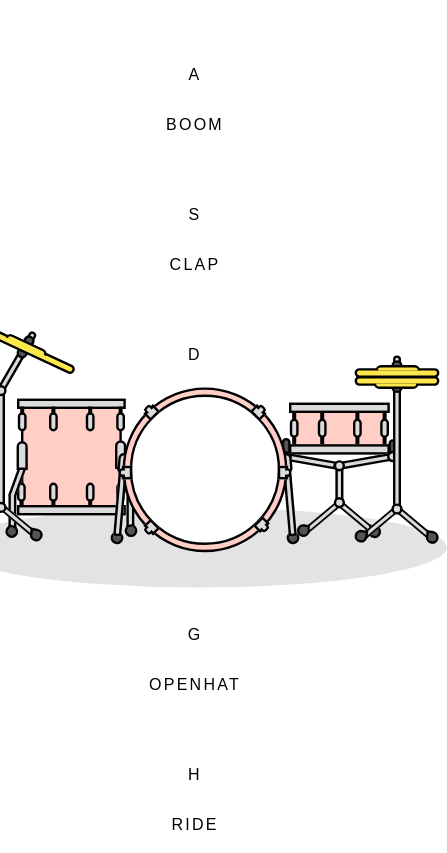
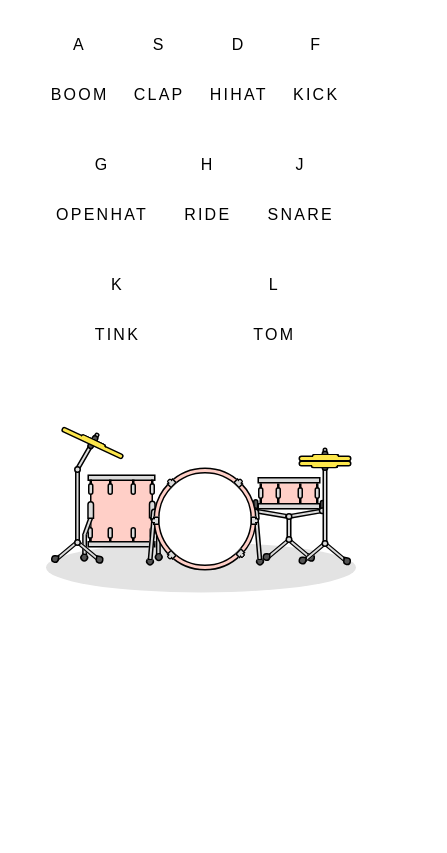
Before and after one commit to johnmuir2001/DrumKit, a plain HTML site: page index.html in a window 390 px wide. Shown: the top 853 px of the page, 447 px wide, since content can reach past the window. Drawn offline with Linux system fonts and the light colour scheme.

Commit message:
fixed responsiveness

```diff
--- a/style.css
+++ b/style.css
@@ -925,9 +925,22 @@ body{
     position: absolute;
     top: 70%;
     left: 50%;
-    transform: translate(-50%, -50%) scale(0.8);
+    transform: translate(-50%, -50%) scale(0.5);
     display: flex;
     flex-direction: column;
     align-items: center;
 }
+.instruction{
+    display: flex;
+    flex-direction: row;
+    margin: 10px 30px;
+    justify-content: space-around;
+    flex-wrap: wrap;
 }
+.drum{
+    display: flex;
+    flex-direction: column;
+    margin: 10px;
+    text-align: center;
+}
+}
```
